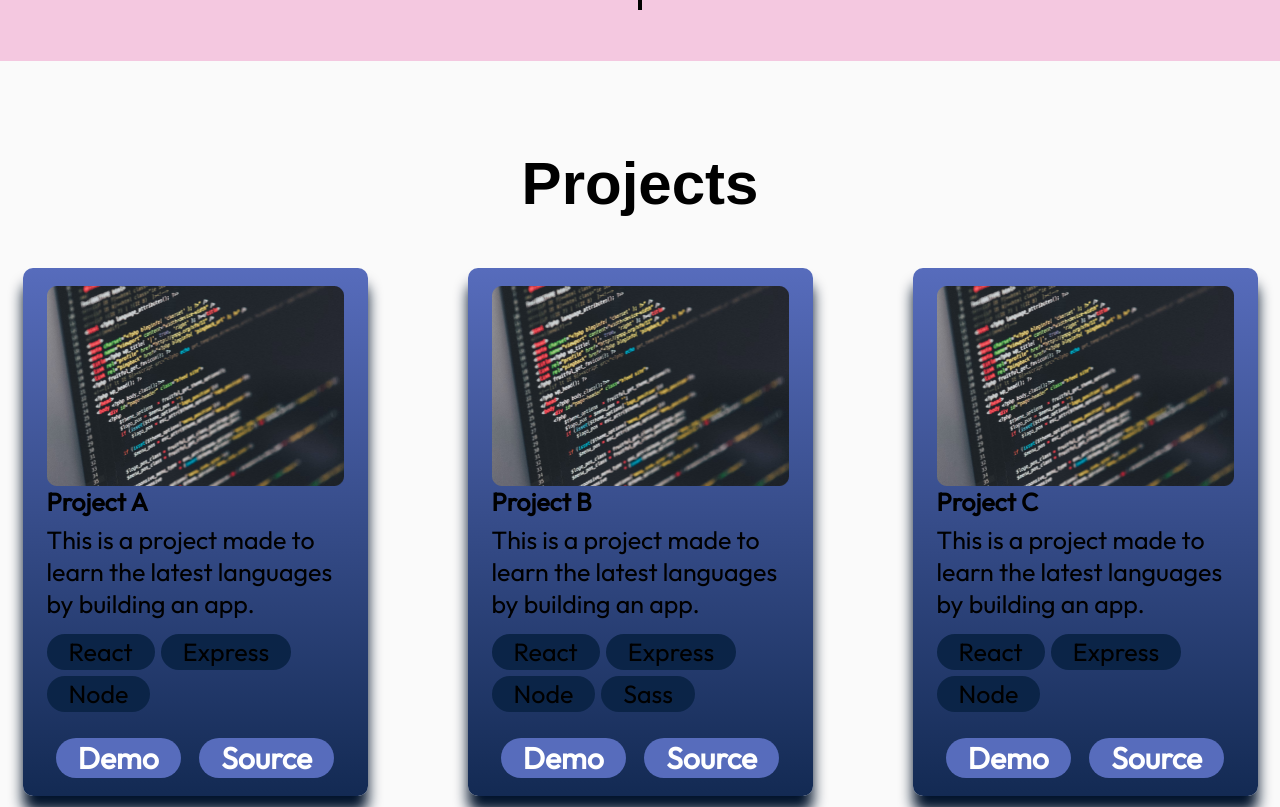
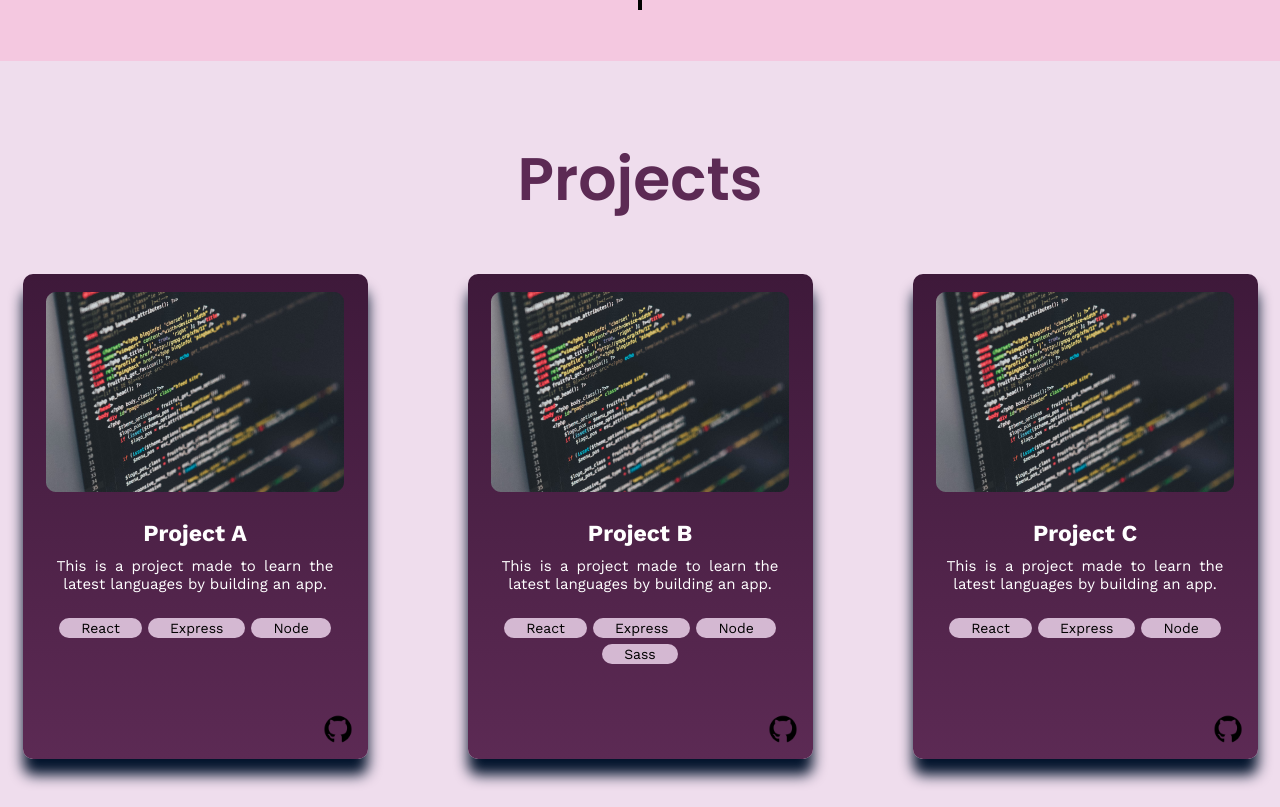
Before and after one commit to shyanashaiskandan/portfolio-v2, a React (Vite) app: page / in a window 1280 px wide. Shown: the part 2980-3787 px from the top of the page. Built offline with nearby package versions, Linux system fonts and the light colour scheme.

Commit message:
projects css

```diff
--- a/src/components/Projects/ProjectCard.jsx
+++ b/src/components/Projects/ProjectCard.jsx
@@ -1,12 +1,13 @@
 import React from "react";
-import styles from "./ProjectCard.module.css"
+import styles from "./ProjectCard.module.css";
+import githubLogo from "/assets/projects/githublogo.png"; // Import GitHub logo
 
 const ProjectCard = ({ project }) => {
   const { title, imageSrc, description, skills, demo, source } = project;
 
   return (
     <div className={styles.container}>
-      <img src={imageSrc} alt={title} />
+      <img src={imageSrc} alt={title} className={styles.image} />
       <h3 className={styles.title}>{title}</h3>
       <p className={styles.description}>{description}</p>
       <ul className={styles.skills}>
@@ -14,14 +15,14 @@ const ProjectCard = ({ project }) => {
           <li className={styles.skill} key={id}>{skill}</li>
         ))}
       </ul>
-      <div className={styles.links}>
-        <a href={demo} className={styles.link} target="_blank" rel="noopener noreferrer">
-          Demo
-        </a>
-        <a href={source} className={styles.link} target="_blank" rel="noopener noreferrer">
-          Source
-        </a>
-      </div>
+      <a
+        href={source}
+        target="_blank"
+        rel="noopener noreferrer"
+        className={styles.githubLogoContainer}
+      >
+        <img src={githubLogo} alt="GitHub logo" className={styles.githubLogo} />
+      </a>
     </div>
   );
 };
--- a/src/components/Projects/ProjectCard.module.css
+++ b/src/components/Projects/ProjectCard.module.css
@@ -4,58 +4,74 @@
     display: flex;
     flex-direction: column;
     border-radius: 10px;
-  background: linear-gradient(180deg, #576cbc 0%, #132a53 100%);
+    background: linear-gradient(180deg, #3E193A 0%, #5C2A54 100%);
     box-shadow: 0 16px 14px 0 #04152d;
     padding: 18px 24px;
     max-width: 345px;
+    min-height: 485px; /* Set a consistent height */
+    align-items: center;
+    position: relative; /* Required for positioning the GitHub logo */
 }
 
 .image {
-  margin-bottom: 26px;
+    margin-bottom: 18px;
 }
 
 .title {
-  font-size: 25px;
+    font-size: 23px;
     font-weight: 700;
+    color: white;
+    margin-top: 10px;
+    font-family: 'Work Sans', sans-serif; /* Use Work Sans */
 }
 
 .description {
-  margin-top: 6px;
-  font-size: 25px;
+    margin: 0; /* Completely removes default margins */
+    padding: 10px 10px 10px; /* Add padding on sides, but no bottom padding */
     font-weight: 400;
+    font-size: 15px;
+    font-family: 'Work Sans', sans-serif; /* Use Work Sans */
+    color: white;
+    text-align: justify; /* Justifies the text */
+    text-align-last: center; /* Centers the last line */
+    line-height: 1.2; /* Reduce line spacing to make text more compact */
 }
 
 .skills {
     width: 100%;
-  margin-top: 14px;
+    margin: 15px 0 30px; /* Tighten space above skills to just 2px */
     display: flex;
     flex-direction: row;
     flex-wrap: wrap;
-  gap: 6px;
+    gap: 6px; /* Space between individual skill items */
     list-style: none;
+    justify-content: center; /* Centers the skills horizontally */
+    align-items: center; /* Centers the skills vertically */
 }
 
+
+
+
 .skill {
-  font-size: 25px;
+    font-size: 14px;
+    font-family: 'Work Sans', sans-serif; /* Use Work Sans */
     font-weight: 400;
     border-radius: 100px;
-  background: var(--color-dark);
+    background: #D4B8D2;
     padding: 2px 22px;
 }
 
-.links {
-  width: 100%;
-  margin-top: 26px;
+.githubLogoContainer {
+    position: absolute; /* Ensure the GitHub logo is positioned relative to the container */
+    bottom: 15px; /* Distance from the bottom */
+    right: 15px; /* Distance from the right */
     display: flex;
-  justify-content: space-around;
+    align-items: center;
+    justify-content: center;
 }
 
-.link {
-  text-decoration: none;
-  color: var(--color-text);
-  font-size: 30px;
-  font-weight: 600;
-  border-radius: 100px;
-  background: var(--color-primary);
-  padding: 1px 22px;
+.githubLogo {
+    width: 30px; /* Adjust the logo size */
+    height: 30px;
+    cursor: pointer; /* Makes the logo interactive */
 }
--- a/src/components/Projects/Projects.module.css
+++ b/src/components/Projects/Projects.module.css
@@ -1,4 +1,7 @@
 @import "../../vars.css";
+
+@import url('https://fonts.googleapis.com/css2?family=Poppins:wght@400;600&family=Karla:wght@300;400&display=swap');
+@import url('https://fonts.googleapis.com/css2?family=Work+Sans:wght@300;400;600;700;800;900&display=swap');
 
 
 .container {
@@ -7,9 +10,9 @@
     flex-direction: column; /* Stack items vertically */
     align-items: center; /* Center align title and timeline */
     margin: 0;
-    padding-top: 50px;
+    padding-top: 35px;
     z-index: 1;
-    background-color: rgb(250, 250, 250);
+    background-color: #efdded;
     padding-bottom: 4%;
     width: 100vw; /* Ensures full viewport width */
     height: 100vh; /* Ensures full viewport height */
@@ -19,9 +22,10 @@
     margin-top: 3%;
     margin-bottom: 50px;
     font-size: 60px;
-    font-family: sans-serif;
     font-weight: bold;
     margin-bottom: 20px; /* Adds space between the title and timeline */
+    font-family: 'Poppins', sans-serif;
+    color: #5C2A54;
 }
 
 .projects {
```
Also changed, not shown: assets/projects/githublogo.png (added). Lines whose indentation alone changed are shown as unchanged.
